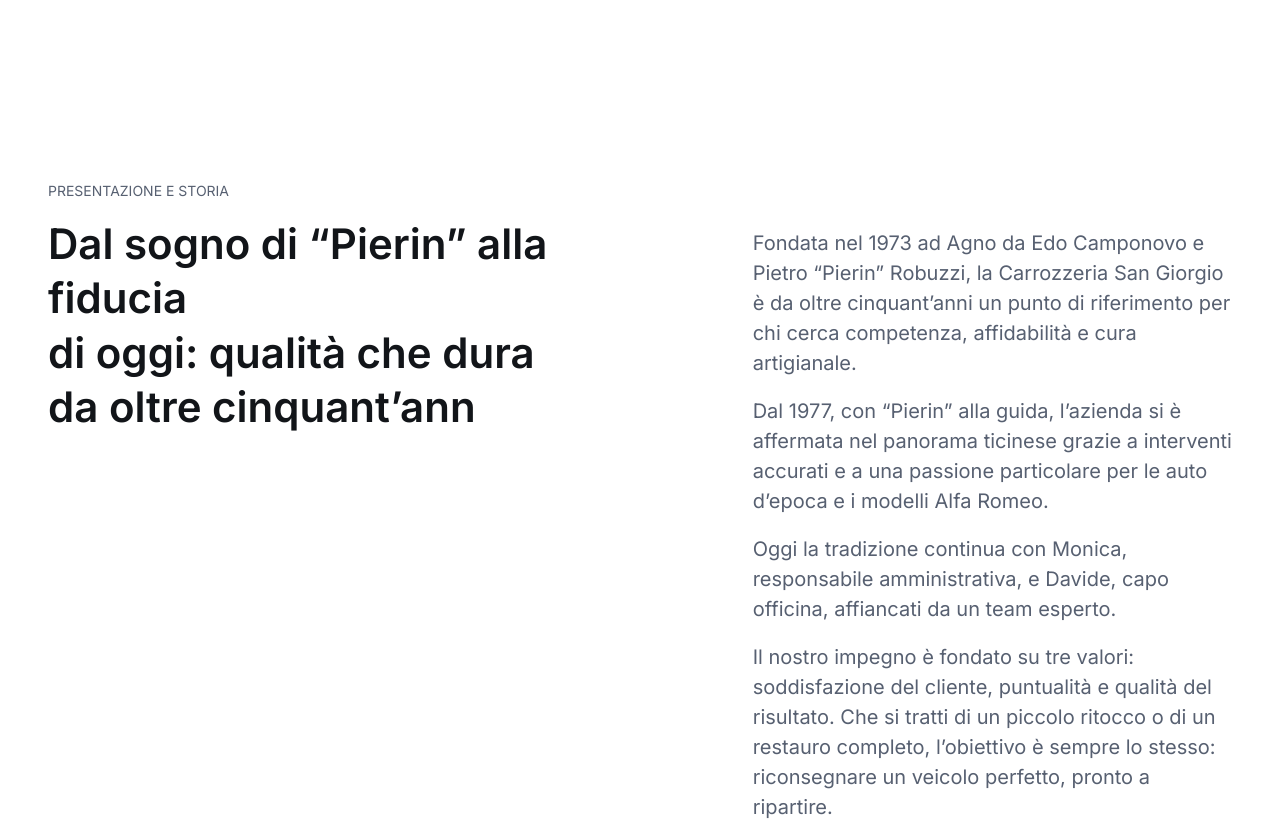
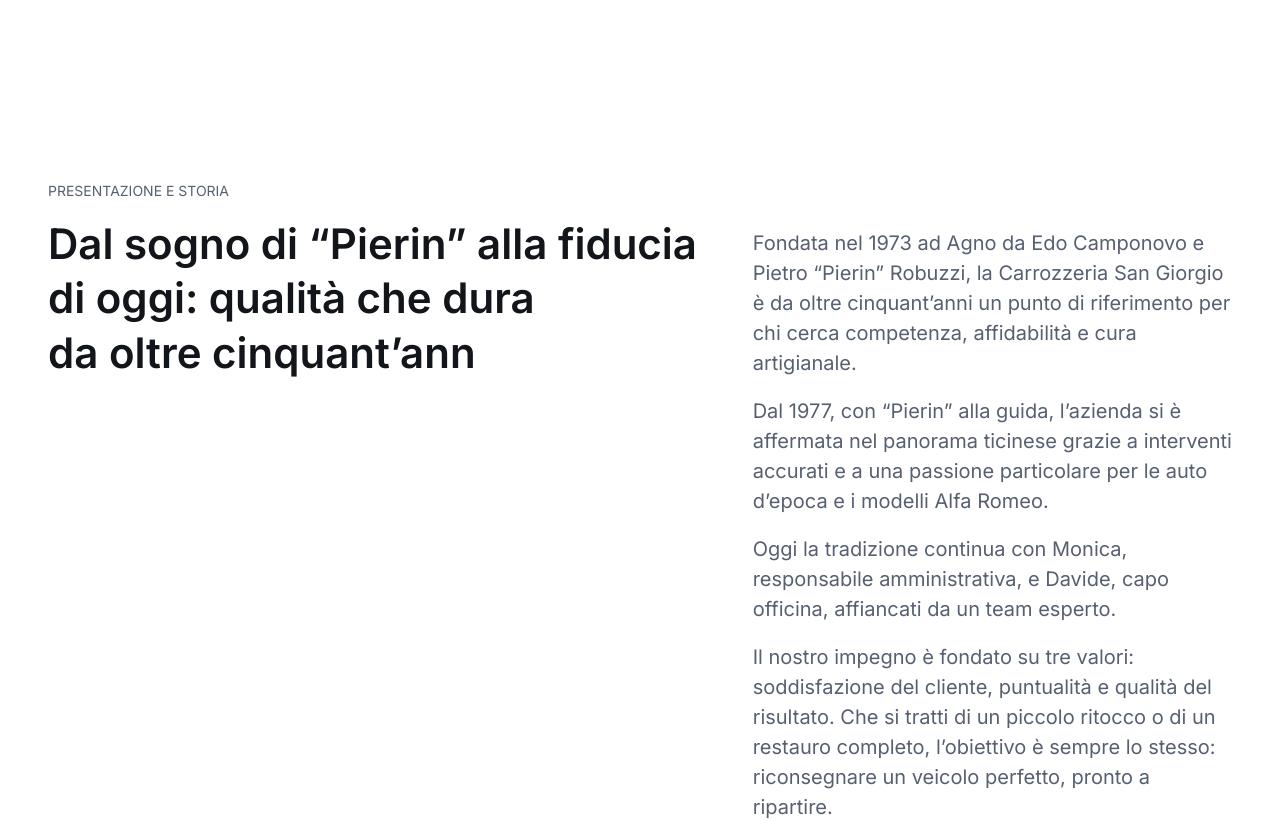
Before and after one commit to ishrid/carrozzeria_sangiorgio, a Django app: page /chi-siamo/ in a window 1280 px wide. Shown: the part 956-1777 px from the top of the page. Run offline with Django 5.2, Linux system fonts and the light colour scheme; data comes from the database, SQL or seed files in the repository; some libraries are stand-ins or nearby versions.

Commit message:
asdfaskkp

```diff
--- a/templates/chi_siamo.html
+++ b/templates/chi_siamo.html
@@ -68,14 +68,14 @@
       <section class="container position-relative  "   >
 
         <div class="row pt-5 mt-n2 mt-sm-0 mt-md-2 mt-lg-4 mt-xl-5">
-          <div class="col-md-6 col-lg-6">
+          <div class="col-md-6 col-lg-7">
             <div class="fs-sm text-uppercase mb-3">PRESENTAZIONE E STORIA</div>
             <h2 class="display-6">Dal sogno di “Pierin” alla fiducia <br>
 di oggi: qualità che dura <br>
 da oltre cinquant’ann
 </h2>
           </div>
-          <div class="col-md-6 col-xl-5 offset-lg-1   pt-1 pt-sm-2 pt-md-5">
+          <div class="col-md-6 col-lg-5     pt-1 pt-sm-2 pt-md-5">
             <p class="fs-xl">
               Fondata nel 1973 ad Agno da Edo Camponovo e Pietro “Pierin” Robuzzi, la Carrozzeria San Giorgio è da oltre cinquant’anni un punto di riferimento per chi cerca competenza, affidabilità e cura artigianale.
             </p>
```
